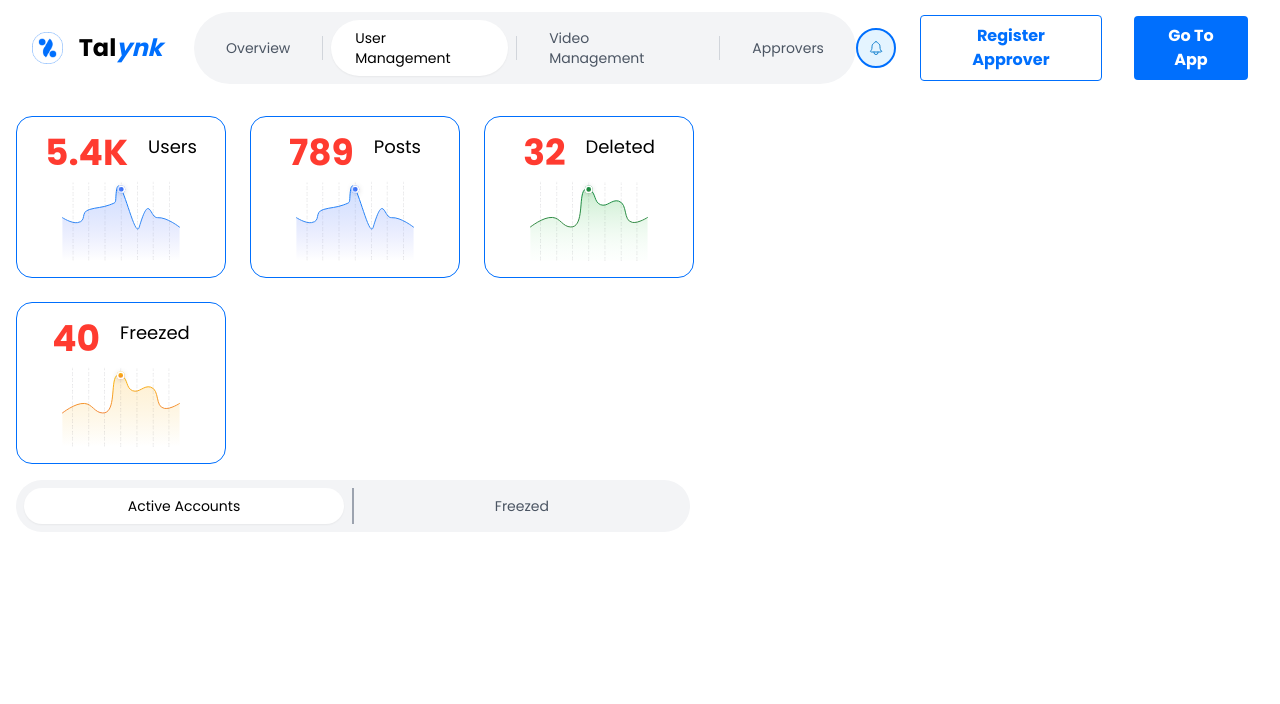
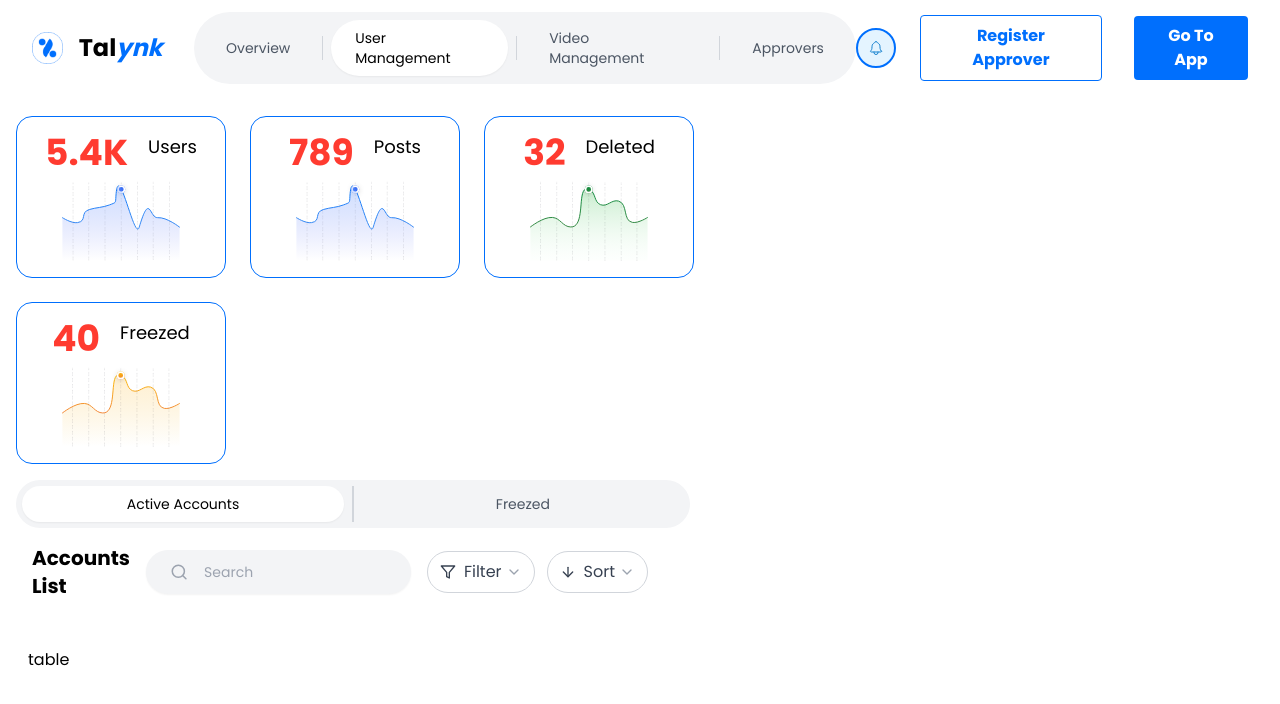
Before and after one commit to mahingaRodin/Talynk, a React (Vite) app: page /user-management in a window 1280 px wide. Shown: the top 704 px of the page. Built offline with nearby package versions, Linux system fonts and the light colour scheme.

Commit message:
user managment portal

```diff
--- /dev/null
+++ b/src/components/table.tsx
@@ -0,0 +1,10 @@
+const table = () => {
+  return (
+    <div>
+        table
+
+    </div>
+  )
+}
+
+export default table
--- a/src/components/user/UserManagment.tsx
+++ b/src/components/user/UserManagment.tsx
@@ -1,7 +1,9 @@
-import React, { useState } from "react";
+import  { useState } from "react";
 import Cards from "../Cards";
 import Navbar from "../overview/navbar";
+import { FiSearch, FiFilter, FiChevronDown, FiArrowDown } from "react-icons/fi"
 import { data as originalData } from "../../data";
+import Table from '../table'
 
 const UserManagment = () => {
   const [activeTab, setActiveTab] = useState("Tab1"); // State to track the active tab
@@ -31,7 +33,7 @@ const UserManagment = () => {
       <Navbar />
       <div className="w-[70%] p-4">
         <Cards data={modifiedData} />
-        <div className="bg-gray-100 p-2  rounded-full mt-4 w-[78%]">
+        <div className="bg-gray-100 p-1.5  rounded-full mt-4 w-[78%]">
           <div className="flex justify-between w-full">
             {/* Tabs */}
             <button
@@ -42,7 +44,7 @@ const UserManagment = () => {
             >
               Active Accounts
             </button>
-            <div className="border-r-2 border-gray-400 mx-2"></div> {/* Small line between tabs */}
+            <div className="border-r-2 border-gray-300 mx-2"></div> {/* Small line between tabs */}
             <button
               onClick={() => setActiveTab("Tab2")}
               className={`px-4 py-2 rounded-full text-sm ${
@@ -53,6 +55,36 @@ const UserManagment = () => {
             </button>
           </div>
         </div>
+        <div className="w-[75%] px-4 flex items-center justify-between py-4">
+  {/* Title */}
+  <h1 className="text-xl font-bold">Accounts List</h1>
+
+  {/* Search Input */}
+  <div className="flex items-center bg-gray-100 rounded-full px-6 py-3 shadow-sm  mx-4">
+    <FiSearch className="w-5 h-5 text-gray-400" />
+    <input type="text" placeholder="Search" className="bg-transparent outline-none pl-4 text-sm text-gray-700 w-full" />
+  </div>
+
+  {/* Filter and Sort Buttons */}
+  <div className="flex items-center space-x-3">
+    <button className="flex items-center px-3 py-2 border rounded-full text-gray-700 border-gray-300 hover:bg-gray-100">
+      <FiFilter className="w-4 h-4 mr-2" />
+      Filter
+      <FiChevronDown className="w-4 h-4 ml-1 text-gray-400" />
+    </button>
+    <button className="flex items-center px-3 py-2 border rounded-full text-gray-700 border-gray-300 hover:bg-gray-100">
+      <FiArrowDown className="w-4 h-4 mr-2" />
+      Sort
+      <FiChevronDown className="w-4 h-4 ml-1 text-gray-400" />
+    </button>
+  </div>
+</div>
+
+
+
+      </div>
+      <div className="p-4 mx-3 w-[70%]">
+        <Table></Table>
       </div>
     </div>
   );
--- a/tailwind.config.js
+++ b/tailwind.config.js
@@ -13,7 +13,8 @@ export default {
         red:'#FF3B30',
         black1:'#2F3037',
         kyan:'#D4E8F6',
-        lightGrey:'#F8F9FE'
+        lightGrey:'#F8F9FE',
+        bgGrey:'#8F9098'
       },
     },
   },
```
